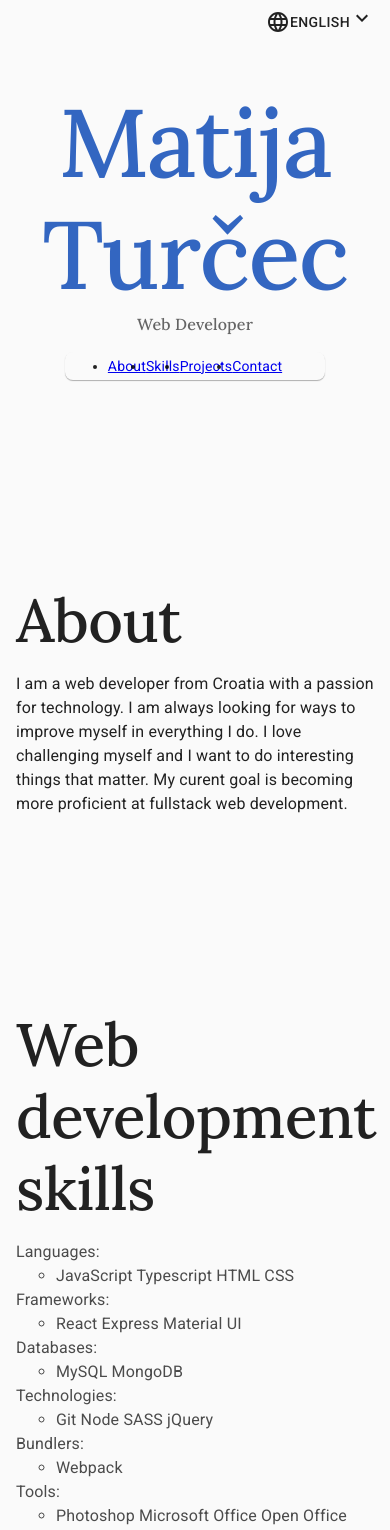
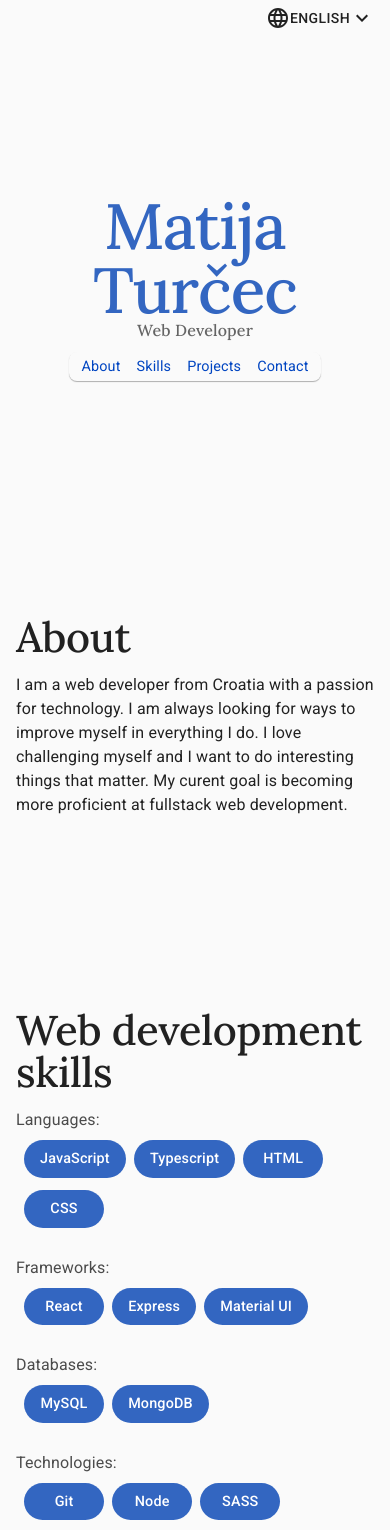
Before and after one commit to maturc/portfolio, a React (Create React App) app: page / in a window 390 px wide. Shown: the top 1530 px of the page. Built offline with nearby package versions, Linux system fonts and the light colour scheme.

Commit message:
mainly added media queries and some other minor ch

```diff
--- a/src/App.css
+++ b/src/App.css
@@ -15,8 +15,39 @@ h1 {
   color: #3366c1;
 }
 
+@media only screen and (max-width: 646px) {
+  h1 {
+    line-height: 1 !important;
+  }
+}
+
+@media only screen and (max-width: 420px) {
+  h1 {
+    font-size: 4rem !important;
+  }
+}
+
 h2 {
   margin-bottom: 16px !important;
+  line-height: 1 !important;
+}
+
+@media only screen and (max-width: 490px) {
+  h2 {
+    font-size: 3rem !important;
+  }
+}
+
+@media only screen and (max-width: 400px) {
+  h2 {
+    font-size: 2.6rem !important;
+  }
+}
+
+@media only screen and (max-width: 350px) {
+  h2 {
+    font-size: 2.4rem !important;
+  }
 }
 
 .language__dropdown {
@@ -25,6 +56,12 @@ h2 {
   background-color: #fafafa;
   border-radius: 0 6px;
   right: 8px;
+}
+
+@media only screen and (max-width: 415px) {
+  .language__dropdown {
+    position: absolute;
+  }
 }
 
 .language__dropdown > button {
@@ -39,6 +76,43 @@ h2 {
 .language__dropdown > button:active {
   -webkit-transform: translateY(1px);
           transform: translateY(1px);
+}
+
+@media only screen and (max-width: 490px) and (min-width: 415px) {
+  .language__dropdown > button {
+    padding-left: 0;
+    padding-right: 0;
+  }
+}
+
+@media only screen and (max-width: 480px) and (min-width: 415px) {
+  .language__dropdown > button {
+    min-width: 30px;
+  }
+}
+
+.language__dropdown-lang {
+  display: -webkit-box;
+  display: -ms-flexbox;
+  display: flex;
+}
+
+@media only screen and (max-width: 610px) and (min-width: 415px) {
+  .language__dropdown-lang {
+    display: none;
+  }
+}
+
+.language__dropdown-expand {
+  display: -webkit-box;
+  display: -ms-flexbox;
+  display: flex;
+}
+
+@media only screen and (max-width: 450px) and (min-width: 415px) {
+  .language__dropdown-expand {
+    display: none;
+  }
 }
 
 .intro {
@@ -58,10 +132,13 @@ h2 {
 .intro__subtitle {
   color: rgba(0, 0, 0, 0.6);
   margin: 0 !important;
+  font-size: 1rem !important;
 }
 
 .navbar {
-  width: 260px;
+  width: -webkit-max-content;
+  width: -moz-max-content;
+  width: max-content;
   margin: 0 auto;
   position: -webkit-sticky;
   position: sticky;
@@ -83,10 +160,8 @@ h2 {
           justify-content: center;
 }
 
-.navbar > ul > a {
-  font-size: 0.9rem;
-  text-decoration: none;
-  color: #0045c1;
+.navbar > ul > li {
+  display: inline;
   -webkit-transform: translateY(0);
           transform: translateY(0);
   -webkit-transition: -webkit-transform 0.1s;
@@ -95,18 +170,20 @@ h2 {
   transition: transform 0.1s, -webkit-transform 0.1s;
 }
 
-.navbar > ul > a:hover {
-  color: #c40000;
-}
-
-.navbar > ul > a:active {
+.navbar > ul > li:active {
   -webkit-transform: translateY(1px);
           transform: translateY(1px);
 }
 
-.navbar > ul > a > li {
-  display: inline;
+.navbar > ul > li > a {
+  text-decoration: none;
+  font-size: 0.9rem;
   margin: 8px;
+  color: #0045c1;
+}
+
+.navbar > ul > li > a:hover {
+  color: #c40000;
 }
 
 .navbar__current {
@@ -134,19 +211,19 @@ h2 {
   color: rgba(0, 0, 0, 0.7);
 }
 
-.skills > ul > ul {
+.skills > ul > li > ul {
   padding: 4px;
   padding-left: 0;
   color: rgba(0, 0, 0, 0.87);
 }
 
-.skills > ul > ul > li {
+.skills > ul > li > ul > li {
   list-style: none;
   margin: 8px;
   margin-left: 0;
 }
 
-.skills > ul > ul > li > span {
+.skills > ul > li > ul > li > span {
   background-color: #3366c1;
   color: white;
   border-radius: 20px;
@@ -158,10 +235,8 @@ h2 {
   display: inline-block;
   text-align: center;
   font-weight: 500;
-}
-
-.skills > ul > ul > li > span + span {
-  margin-left: -4px;
+  font-size: 0.9rem;
+  margin-right: -4px;
 }
 
 .section {
@@ -200,6 +275,10 @@ h2 {
 
 .card__description {
   padding: 8px;
+}
+
+.card__description > p {
+  color: rgba(0, 0, 0, 0.7);
 }
 
 .card__buttons {
@@ -299,6 +378,12 @@ h2 {
   background-color: #1d396a !important;
 }
 
+@media only screen and (max-width: 442px) {
+  .button {
+    line-height: 1.5 !important;
+  }
+}
+
 .about {
   opacity: 0;
   -webkit-animation-delay: 0.4s;
--- a/src/App.sass
+++ b/src/App.sass
@@ -9,8 +9,19 @@ h1, h2
   font-family: 'Lora', serif !important
 h1
   color: #3366c1
+  @media only screen and (max-width: 646px)
+    line-height: 1 !important
+  @media only screen and (max-width: 420px)
+    font-size: 4rem !important
 h2
   margin-bottom: 16px !important
+  line-height: 1 !important
+  @media only screen and (max-width: 490px)
+    font-size: 3rem !important
+  @media only screen and (max-width: 400px)
+    font-size: 2.6rem !important
+  @media only screen and (max-width: 350px)
+    font-size: 2.4rem !important
 
 //Language dropdown
 .language__dropdown
@@ -19,11 +30,27 @@ h2
   background-color: $background-color
   border-radius: 0 6px
   right: 8px
+  @media only screen and (max-width: 415px)
+    position: absolute
   & > button
     transform: translateY(0)
     transition: transform 0.1s
     &:active
       transform: translateY(1px)
+    @media only screen and (max-width: 490px) and (min-width: 415px)
+      padding-left: 0
+      padding-right: 0
+    @media only screen and (max-width: 480px) and (min-width: 415px)
+      min-width: 30px
+
+  &-lang
+    display: flex
+    @media only screen and (max-width: 610px) and (min-width: 415px)
+      display: none
+  &-expand
+    display: flex
+    @media only screen and (max-width: 450px) and (min-width: 415px)
+      display: none
 
 //INTRO
 .intro
@@ -34,10 +61,11 @@ h2
   &__subtitle
     color: rgba(0,0,0,0.6)
     margin: 0 !important
+    font-size: 1rem !important
 
 //NAVBAR
 .navbar
-  width: 260px
+  width: max-content
   margin: 0 auto
   position: sticky
   top: 0
@@ -49,19 +77,19 @@ h2
     padding: 4px
     display: flex
     justify-content: center
-    & > a
-      font-size: 0.9rem
-      text-decoration: none
-      color: #0045c1
+    & > li
+      display: inline
       transform: translateY(0)
       transition: transform 0.1s
-      &:hover
-        color: #c40000
       &:active
         transform: translateY(1px)
-      & > li
-        display: inline
+      & > a
+        text-decoration: none
+        font-size: 0.9rem
         margin: 8px
+        color: #0045c1
+        &:hover
+          color: #c40000
   &__current
     font-weight: bold
     color: #c40000 !important
@@ -81,7 +109,7 @@ h2
     list-style: none
     padding: 0
     color: rgba(0,0,0,0.7)
-    & > ul
+    & > li > ul
       padding: 4px
       padding-left: 0
       color: rgba(0, 0, 0, 0.87)
@@ -101,11 +129,11 @@ h2
           display: inline-block
           text-align: center
           font-weight: 500
-          & + span
-            margin-left: -4px
+          font-size: 0.9rem
+          margin-right: -4px
 
 
-////////OTHEr
+////////OTHER
 .section
   margin: 12rem 0
 
@@ -128,6 +156,8 @@ h2
     width: auto
   &__description
     padding: 8px
+    & > p
+      color: rgba(0,0,0,0.7)
   &__buttons
     display: flex
     & > button
@@ -179,6 +209,8 @@ h2
     transform: translateY(1px)
   &:focus
     background-color: #1d396a !important
+  @media only screen and (max-width: 442px)
+    line-height: 1.5 !important
 
 //ANIMATIONS
 .about
```
Also changed, not shown: 1 other file (tests, documents, lock files or other folders).
